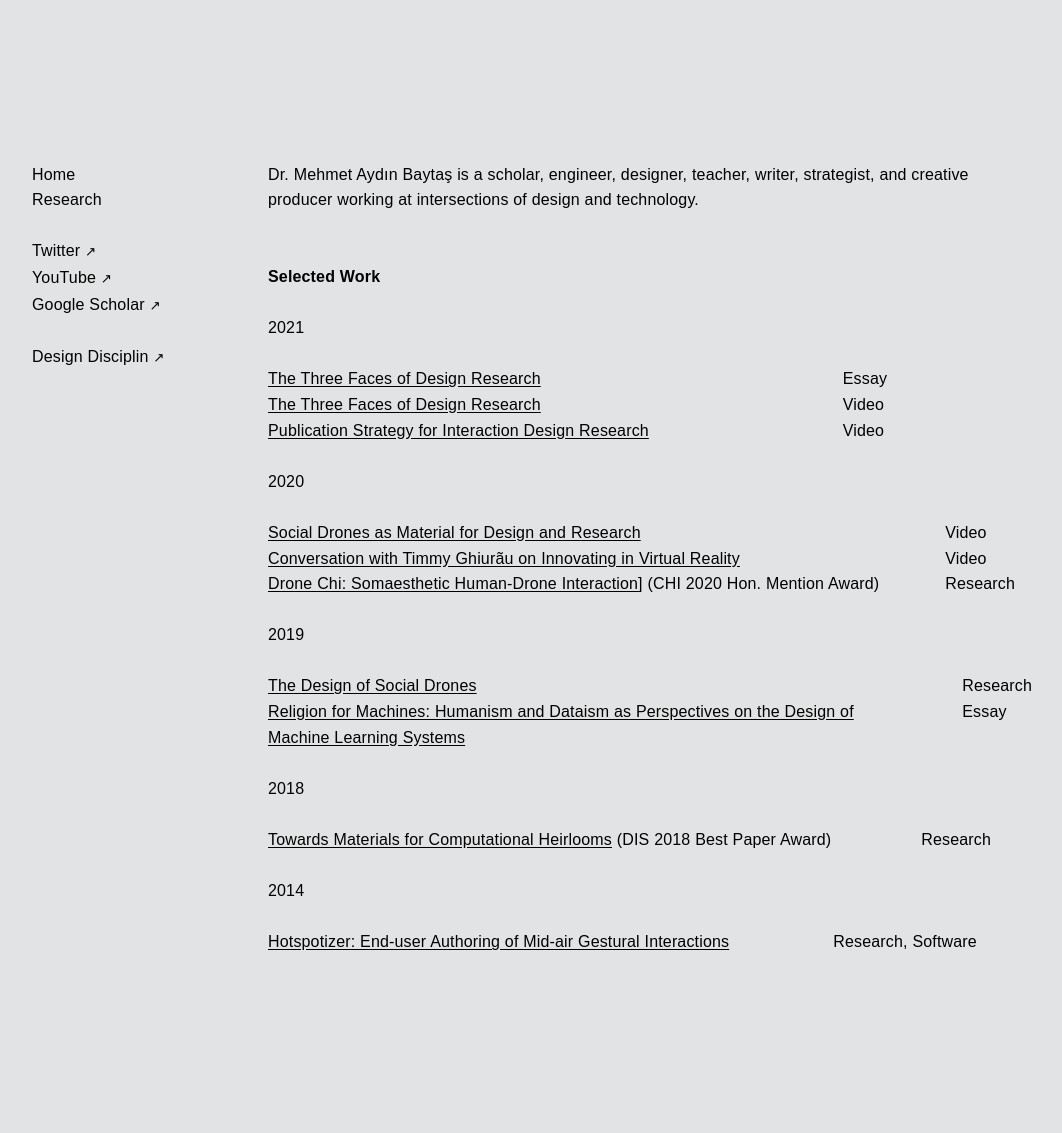
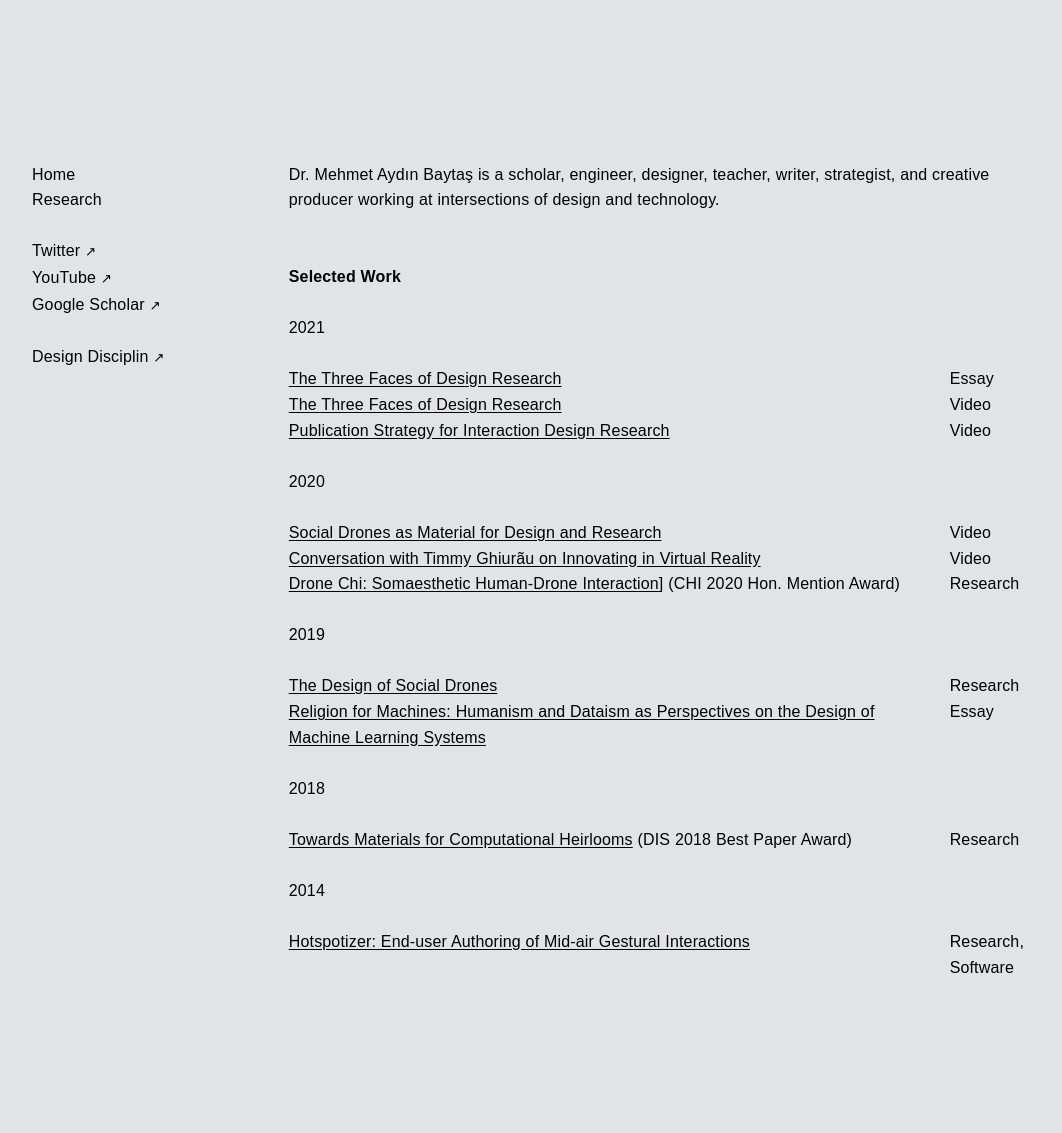
Before and after one commit to l77l77/mbaytas.github.io, a Jekyll site: the page built from README.md, in a window 1280 px wide. Shown: the whole page, without its empty margins (108-1170 px from the left). Built offline with Jekyll 4.4.1, drawn with Linux system fonts in a browser that asks for light colours; some web fonts are replaced; our own code applies the rules of GitHub Pages for plain Markdown files; comment, search, counter and statistics services are not loaded; before the commit the page ends 1107 px from its top, so only the background shows below that.

Commit message:
Update default.html

```diff
--- a/_layouts/default.html
+++ b/_layouts/default.html
@@ -98,8 +98,8 @@
       /* Rastersystem */
       .grid {
         display: grid;
-        grid-gap: 5vmin;
-        grid-template-columns: 1fr 4fr;
+        grid-gap: 1vmin;
+        grid-template-columns: 2fr 6fr;
         max-width: 1000px;
         margin: 0 auto;
         padding: 8rem 1.6rem;
@@ -116,7 +116,7 @@
       dl {
         display: grid;
         grid-column-gap: 1vmin;
-        grid-template-columns: auto auto;
+        grid-template-columns: 5fr 1fr;
       }
 
       /* Misc */
```
